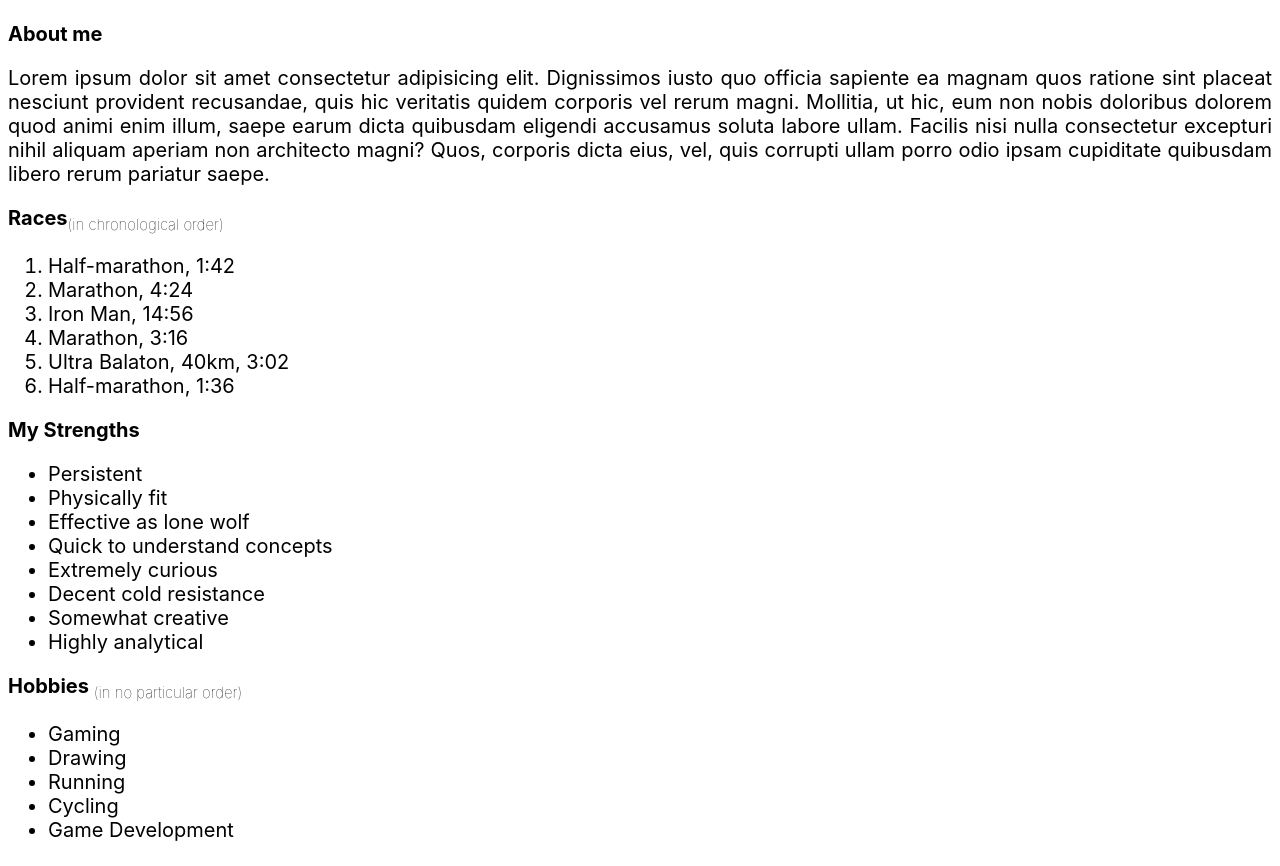
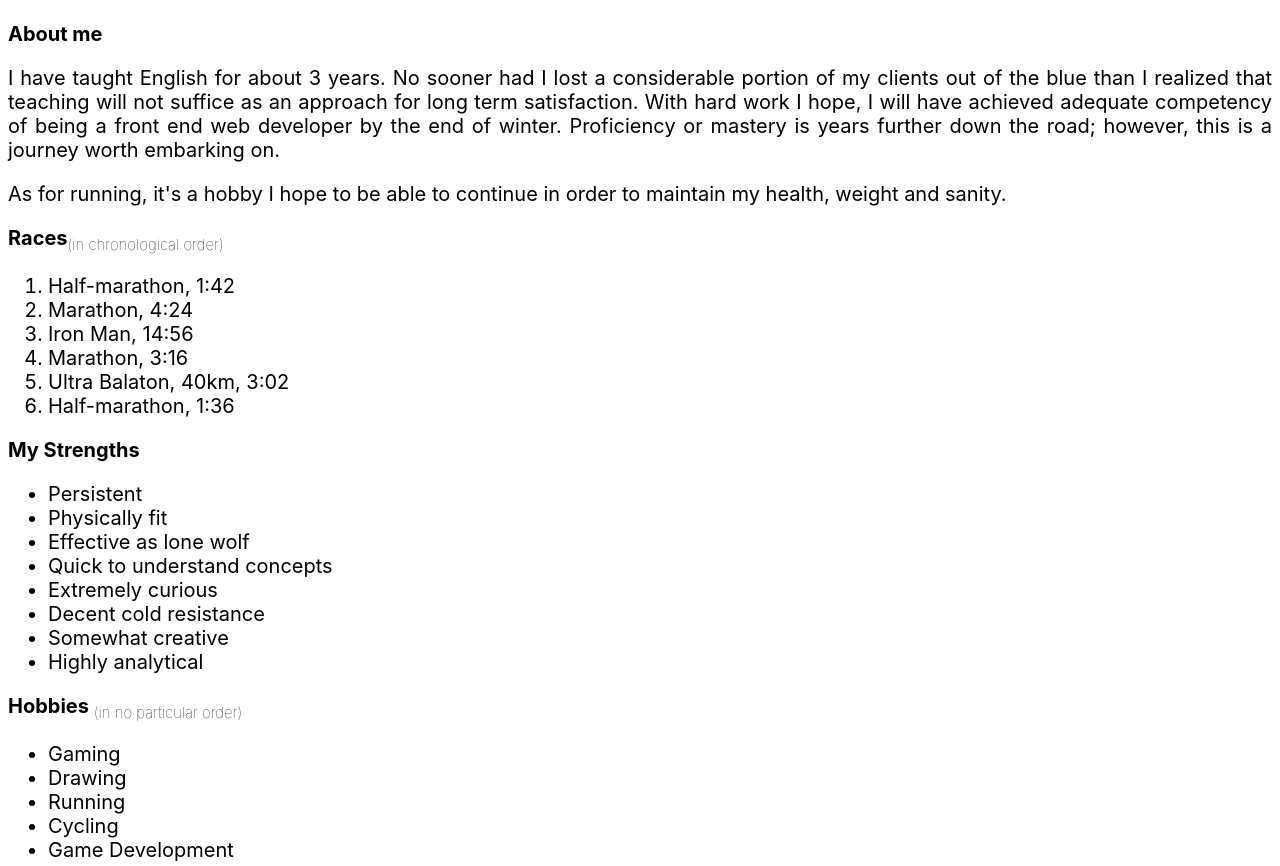
Before and after one commit to chtulur/str2-sajat-munka, a plain HTML site: page html-feladatok-bemutatkozo/about.html in a window 1280 px wide. Shown: the part 1073-1939 px from the top of the page. Drawn offline with Linux system fonts and the light colour scheme; a script that the page names is missing.

Commit message:
Finalizing

```diff
--- a/html-feladatok-bemutatkozo/about.html
+++ b/html-feladatok-bemutatkozo/about.html
@@ -24,14 +24,17 @@
       <img class="aboutPic" src="./assets/onthedyke.jpg" alt="" />
       <h2>About me</h2>
       <p>
-        Lorem ipsum dolor sit amet consectetur adipisicing elit. Dignissimos
-        iusto quo officia sapiente ea magnam quos ratione sint placeat nesciunt
-        provident recusandae, quis hic veritatis quidem corporis vel rerum
-        magni. Mollitia, ut hic, eum non nobis doloribus dolorem quod animi enim
-        illum, saepe earum dicta quibusdam eligendi accusamus soluta labore
-        ullam. Facilis nisi nulla consectetur excepturi nihil aliquam aperiam
-        non architecto magni? Quos, corporis dicta eius, vel, quis corrupti
-        ullam porro odio ipsam cupiditate quibusdam libero rerum pariatur saepe.
+        I have taught English for about 3 years. No sooner had I lost a
+        considerable portion of my clients out of the blue than I realized that
+        teaching will not suffice as an approach for long term satisfaction.
+        With hard work I hope, I will have achieved adequate competency of being
+        a front end web developer by the end of winter. Proficiency or mastery
+        is years further down the road; however, this is a journey worth
+        embarking on.
+      </p>
+      <p>
+        As for running, it's a hobby I hope to be able to continue in order to
+        maintain my health, weight and sanity.
       </p>
       <section>
         <h2>Races<sub class="subForAbout">(in chronological order)</sub></h2>
```
Also changed, not shown: html-feladatok-bemutatkozo/results.html (+1 -1 lines).
